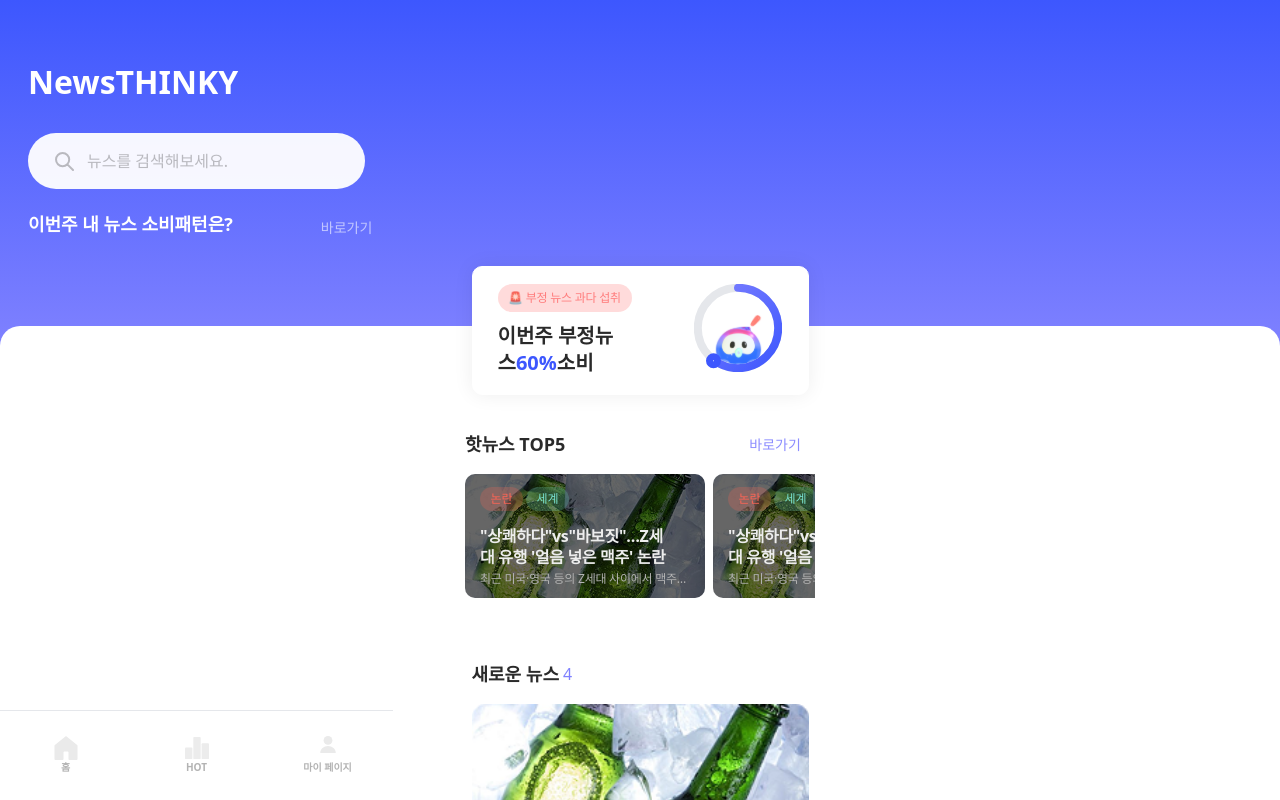
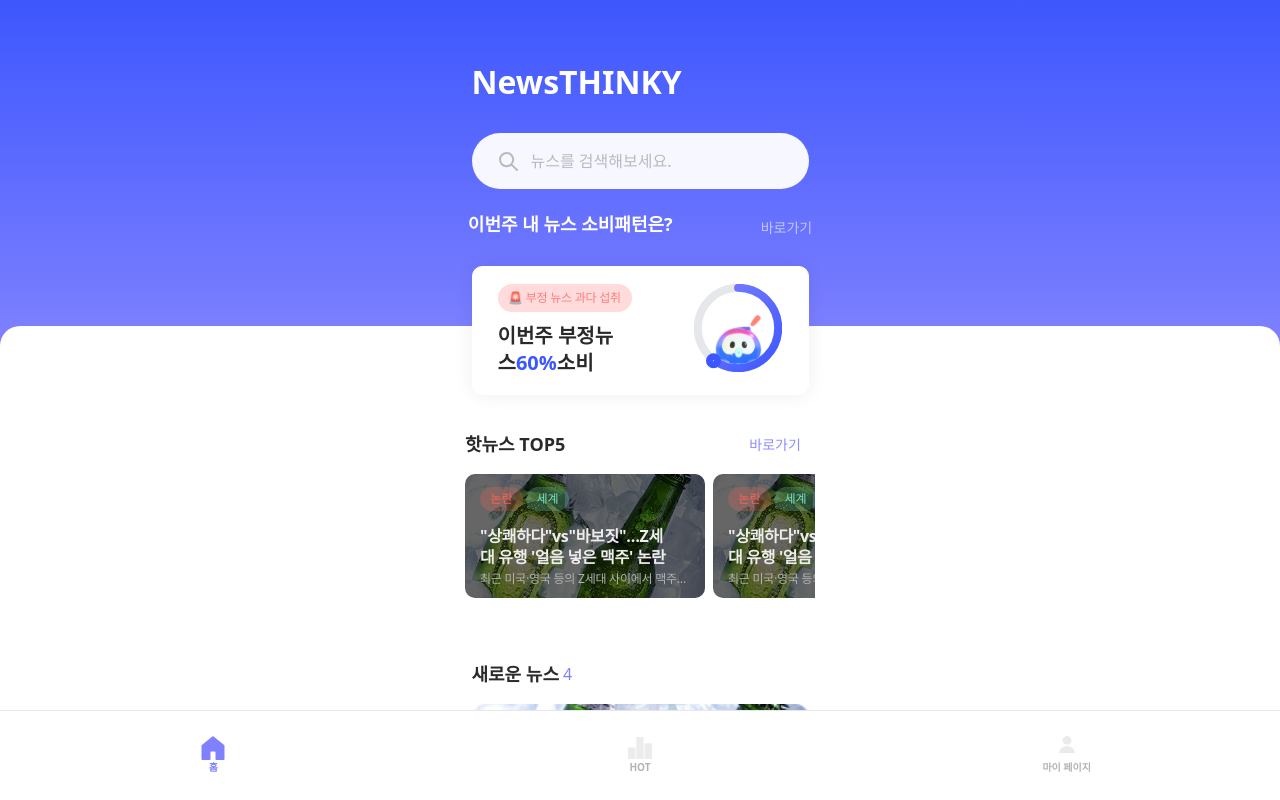
Before and after one commit to 9oormthon-univ/2025_SEASONTHON_TEAM_46_FE, a React (Vite) app: page /home in a window 1280 px wide. Shown: the top 800 px of the page. Built offline with nearby package versions, Linux system fonts and the light colour scheme.

Commit message:
style: consider the computer version

```diff
--- a/src/components/common/BottomNav.tsx
+++ b/src/components/common/BottomNav.tsx
@@ -10,9 +10,9 @@ import MyBlueSvg from "../../assets/icons/my_page_blue_logo.svg";
 
 export function BottomNav() {
   return (
-    <div className="fixed bottom-0 flex h-[90px] w-[393px] justify-around border-t border-gray-200 bg-white">
+    <div className="fixed bottom-0 flex h-[90px] w-full justify-around border-t border-gray-200 bg-white">
       <NavLink
-        to="/"
+        to="/home"
         className="flex flex-1 flex-col items-center justify-center text-[10px] font-semibold"
       >
         {({ isActive }) => (
--- a/src/components/main/Header.tsx
+++ b/src/components/main/Header.tsx
@@ -4,8 +4,8 @@ import { SearchBar } from "../common/SearchBar";
 export function Header() {
   const [searchText, setSearchText] = useState<string>("");
   return (
-    <header className="z-[1] flex h-[346px] w-full flex-col gap-[27px] bg-gradient-to-b from-[#3D57FE] to-[#7F81FF] px-[28px] py-[58px]">
-      <h1 className="text-[32px] font-bold text-white">NewsTHINKY</h1>
+    <header className="z-[1] flex h-[346px] w-full flex-col items-center gap-[27px] bg-gradient-to-b from-[#3D57FE] to-[#7F81FF] px-[28px] py-[58px]">
+      <h1 className="w-[337px] text-[32px] font-bold text-white">NewsTHINKY</h1>
       <SearchBar
         searchText={searchText}
         setSearchText={setSearchText}
```
